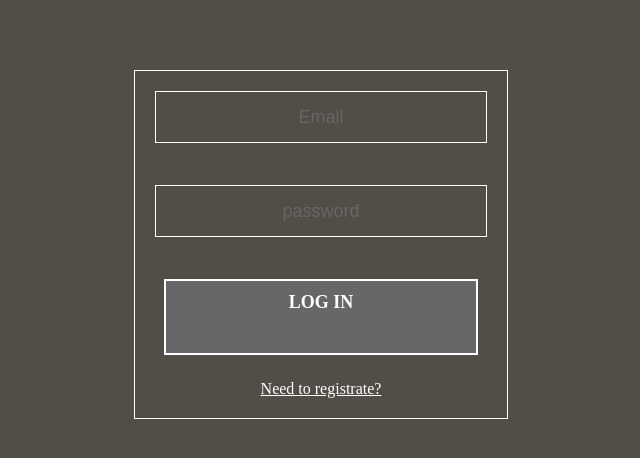
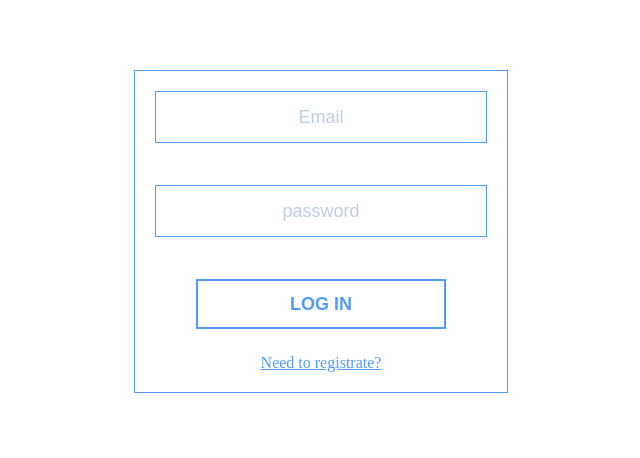
Before and after one commit to SokolovPM/KanbanWhiteBoard, a React app: page / in a window 1280 px wide. Shown: the whole page, without its empty margins (319-959 px from the left). Built offline with nearby package versions, Linux system fonts and the light colour scheme; what tokeys would draw is missing.

Commit message:
change design of login page

```diff
--- a/public/index.html
+++ b/public/index.html
@@ -6,7 +6,7 @@
   <meta http-equiv="X-UA-Compatible" content="ie=edge">
   <title></title>
 </head>
-<body style="background-color: #514e48;">
+<body style="background-color: #ffffff;">
 
   <div class="content">
     <div id="app"></div>
--- a/src/components/common-components.js
+++ b/src/components/common-components.js
@@ -14,12 +14,13 @@ export const Input = styled.input`
   min-width: 300px;
   text-align: center;
   font-size: 18px;
-  border: 1px solid #FFFFFF;
+  border: 1px solid #509bfd;
   background-color: transparent;
-  ${props => props.valid ? 'color: #FFFFFF;' : 'color: #bd6969;'}
+  color: #509bfd;
+  ${props => props.valid ? '' : 'color: #509bfd; border-color: #f55f5f;'}
 
   ::placeholder {
-    color: #666;
+    color: #becee2;
     font-size: 18px;
     font-weight: 400;
   }
@@ -31,7 +32,7 @@ export const Input = styled.input`
   &:focus {
     outline: none !important;
     background-color: #FFFFFF;
-    color: #000000;
+    color: #509bfd;
   }
 `;
 
@@ -54,7 +55,7 @@ export const Label = styled.label`
 `;
 
 export const Error = styled.span`
-  color: #FFFFFF;
+  color: #f55f5f;
   font-size: 12px;
 `;
 
@@ -76,3 +77,24 @@ export const Button = styled.div`
     background-color: #333333;
   }
 `;
+
+export const Button2 = styled.button`
+  height: 50px;
+  border: 2px solid #509bfd;
+  color: #509bfd;
+  font-weight: 600;
+  font-size: 18px;
+  padding: 11px 30px;
+  display: inline-block;
+  text-align: center;
+  min-width: 250px;
+  cursor: pointer;
+  margin-bottom: 25px;
+  background-color: transparent;
+
+  &:active {
+    background-color: #ecf3fd;
+  }
+
+  &:focus {outline:0;}
+`;
--- a/src/components/login-page/index.js
+++ b/src/components/login-page/index.js
@@ -16,7 +16,7 @@ import {
   authorize
 } from '../../actions';
 
-import { InputWrapper, ErrorWrapper, Input, Label, Error, Button } from '../common-components';
+import { InputWrapper, ErrorWrapper, Input, Label, Error, Button2 } from '../common-components';
 
 const Container = styled.div`
   text-align: center;
@@ -26,14 +26,14 @@ const Wrapper = styled.div`
   padding: 20px;
   display: inline-block;
   margin: 50px auto;
-  border: 1px solid #FFFFFF;
+  border: 1px solid #509bfd;
 `;
 
 const RegistrateLabel = styled.div`
   cursor: pointer;
-  color: #FFFFFF;
   font-weight: 500;
   text-decoration: underline;
+  color: #509bfd;
 `;
 
 const AuthError = styled(Error)`
@@ -131,7 +131,7 @@ const LoginPage = ({
           </ErrorWrapper>
         </InputWrapper>
       }
-      <Button onClick={registrationForm ? registrate : authorize }>{registrationForm ? 'REGISTRATE' : 'LOG IN'}</Button>
+      <Button2 onClick={registrationForm ? registrate : authorize }>{registrationForm ? 'REGISTRATE' : 'LOG IN'}</Button2>
       <div>
         <RegistrateLabel onClick={showRegistrationForm}>{registrationForm ? 'Close registration form' : 'Need to registrate?' }</RegistrateLabel>
       </div>
--- a/src/components/project-board/index.js
+++ b/src/components/project-board/index.js
@@ -8,7 +8,7 @@ import Overlay from '../overlay';
 
 import Board from './board';
 
-import { Button } from '../common-components';
+import { Button, Button2 } from '../common-components';
 
 
 
@@ -21,6 +21,7 @@ class ProjectBoard extends Component {
     return (
       <div>
         <Button onClick={this.props.backToTheProjectList}>BACK TO THE PROJECT LIST</Button>
+        <Button2>ADD NEW TASK</Button2>
         <AddTask />
         <Board />
       </div>
```
